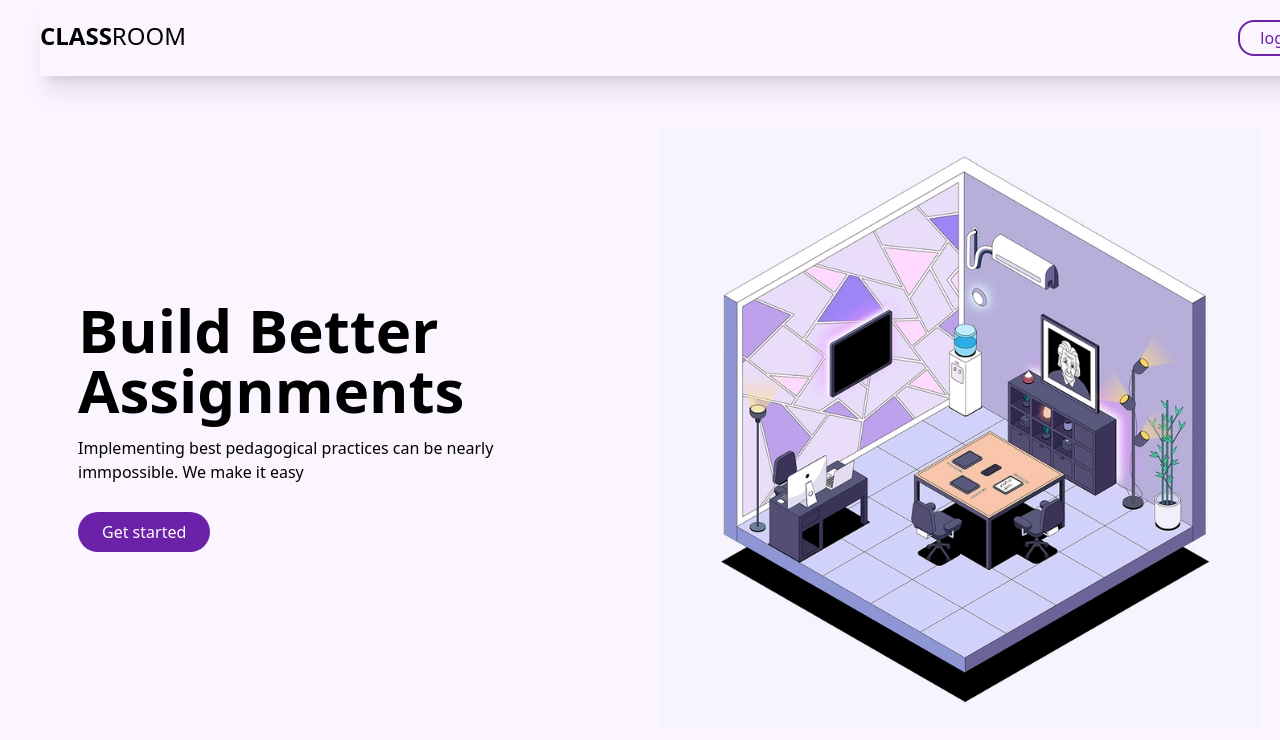
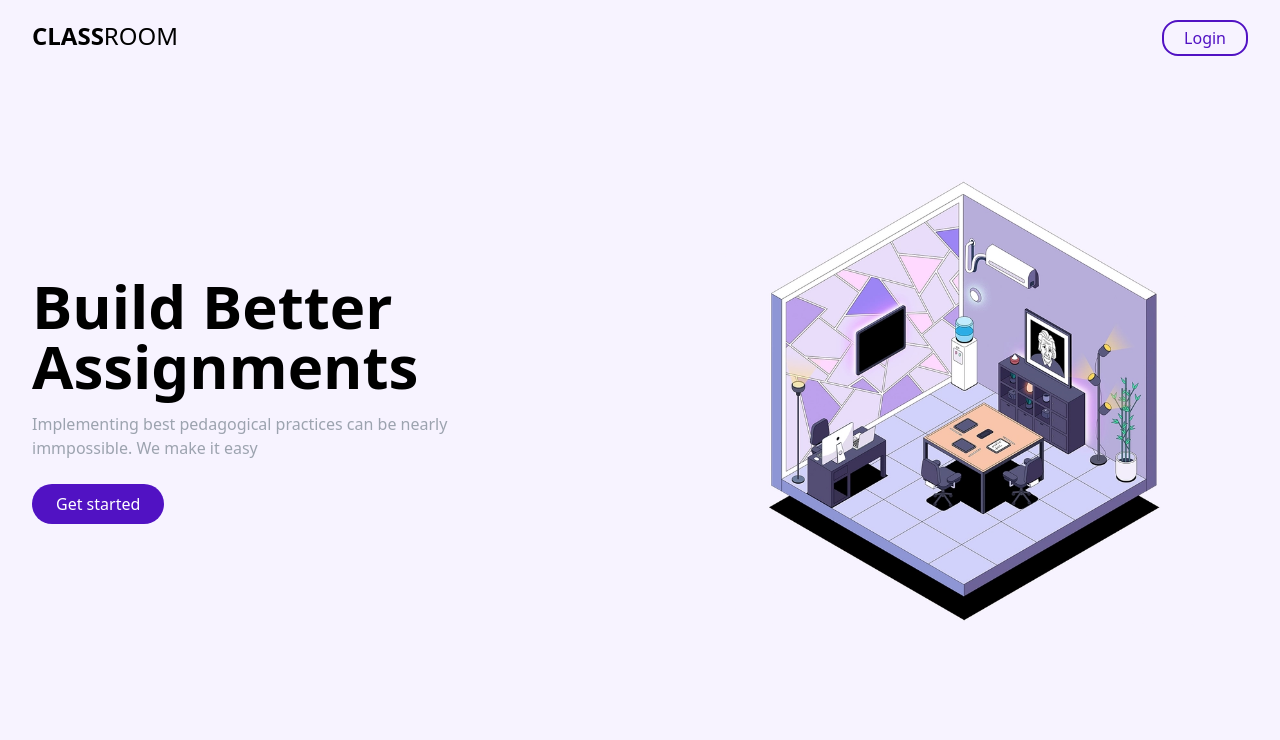
Before and after one commit to suyashmadhesia/cls-frontend, a React (Create React App) app: page / in a window 1280 px wide. Shown: the top 740 px of the page. Built offline with nearby package versions, Linux system fonts and the light colour scheme.

Commit message:
refined ui

```diff
--- a/src/App.jsx
+++ b/src/App.jsx
@@ -11,7 +11,7 @@ function App() {
   }, [])
   // const URL = process.env.REACT_APP_API_URL;
   return (
-    <div className = "bg-purple-50">
+    <div className = "bg-background">
       {msg.message}
     </div>
   );
--- a/src/components/Hero.jsx
+++ b/src/components/Hero.jsx
@@ -1,32 +1,33 @@
 import React from 'react'
 import image from '../assets/cls_image.png'
 import { useNavigate } from 'react-router-dom';
+import "./styles/index.css";
 const Hero = () => {
     const navigate = useNavigate();
-        const handleChange = () =>{
-            navigate('/Register')
-        }
+    const handleChange = () => {
+        navigate('/Register')
+    }
     return (
-        <div className = "bg-purple-50  h-screen overflow-y-hidden flex-wrap flex justify-between   items-center ">
-            <div className = "items-center my-32 mx-10 ml-[78px]">
-               <h1 className = "text-6xl font-bold  my-2">Build Better<br/>
-                Assignments</h1>
+        <div className="bg-background  h-screen overflow-y-hidden flex justify-between items-center ">
+            <div className="items-center my-32 mx-10 ml-8">
+                <h1 className="text-6xl font-bold  my-2">Build Better<br />
+                    Assignments</h1>
 
 
-               <h3 className = "text-base my-4">Implementing best pedagogical practices can be nearly<br/>
-immpossible. We make it easy</h3>
+                <h3 className="text-base my-4 text-gray-400">Implementing best pedagogical practices can be nearly<br />
+                    immpossible. We make it easy</h3>
 
-                <div className = "text-white" >
-                    <button  onClick = {handleChange} className = "border-r-6 rounded-3xl mx- my-3 px-6 py-2 bg-purple-800 ">
+                <div className="text-white" >
+                    <button onClick={handleChange} className="border-r-6 rounded-3xl my-2 px-6 py-2 bg-purple ">
                         Get started
                     </button>
                 </div>
             </div>
-            <div>
-               <img className = "my-32  h-[600px] w-[600px] mr-5"
-                src ={image}
-                alt = "ima"
-               />
+            <div className='w-1/2 right-0'>
+                <img className="block h-auto w-3/4 mr-auto ml-auto"
+                    src={image}
+                    alt="ima"
+                />
             </div>
 
         </div>
--- a/src/components/Navabar.jsx
+++ b/src/components/Navabar.jsx
@@ -9,17 +9,19 @@ const Navabar = () => {
 
     return (
 
-            <div className = "flex justify-between mx-10 fixed w-full bg-purple-50 shadow-xl ">
-                <div className = "flex my-5 text-2xl " >
+            <div className='fixed w-full bg-background top-0' style={{zIndex:100,}}>
+                <div className = "flex justify-between">
+                <div className = "flex my-5 text-2xl ml-8" >
                     <h1 className = "font-bold">CLASS</h1>ROOM
                 </div>
                 {/* <div className = "my-5">
                     <button>Assignment</button>
                 </div> */}
-                <div className = "my-5 text-base ">
-                    <button  className = "px-5  text-purple-800 py-1  bg-none border-2 rounded-2xl border-solid border-purple-800" onClick = {handleChange}>login</button>
+                <div className = "mt-5 text-base mr-8">
+                    <button className = "px-5  text-purple py-1 border-2 rounded-2xl border-solid border-purple" onClick = {handleChange}>Login</button>
                 </div>
 
+            </div>
             </div>
 
     )
--- /dev/null
+++ b/src/components/styles/index.css
@@ -0,0 +1,9 @@
+
+.section {
+    display: flex;
+    align-items: center;
+    height: 100vh;
+    position: relative;
+    justify-content: space-between;
+    overflow: auto;
+}
--- a/src/pages/Homepage.jsx
+++ b/src/pages/Homepage.jsx
@@ -5,10 +5,9 @@ import Navabar from '../components/Navabar'
 
 const Homepage = () => {
     return (
-        <div className = "bg-purple-50">
+        <div className = "bg-background">
             <Navabar/>
             <Hero/>
-
         </div>
     )
 }
--- a/tailwind.config.js
+++ b/tailwind.config.js
@@ -1,8 +1,16 @@
 /** @type {import('tailwindcss').Config} */
+
 module.exports = {
   content: ["./src/**/*.{js,jsx,ts,tsx}"],
   theme: {
-    extend: {},
+    extend: {
+      colors: {
+        'background': "#F7F3FF",
+        'purple': '#5112C3',
+        'cgray': "#C4C4C4"
+      }
+    },
+
   },
   plugins: [],
 }
```
